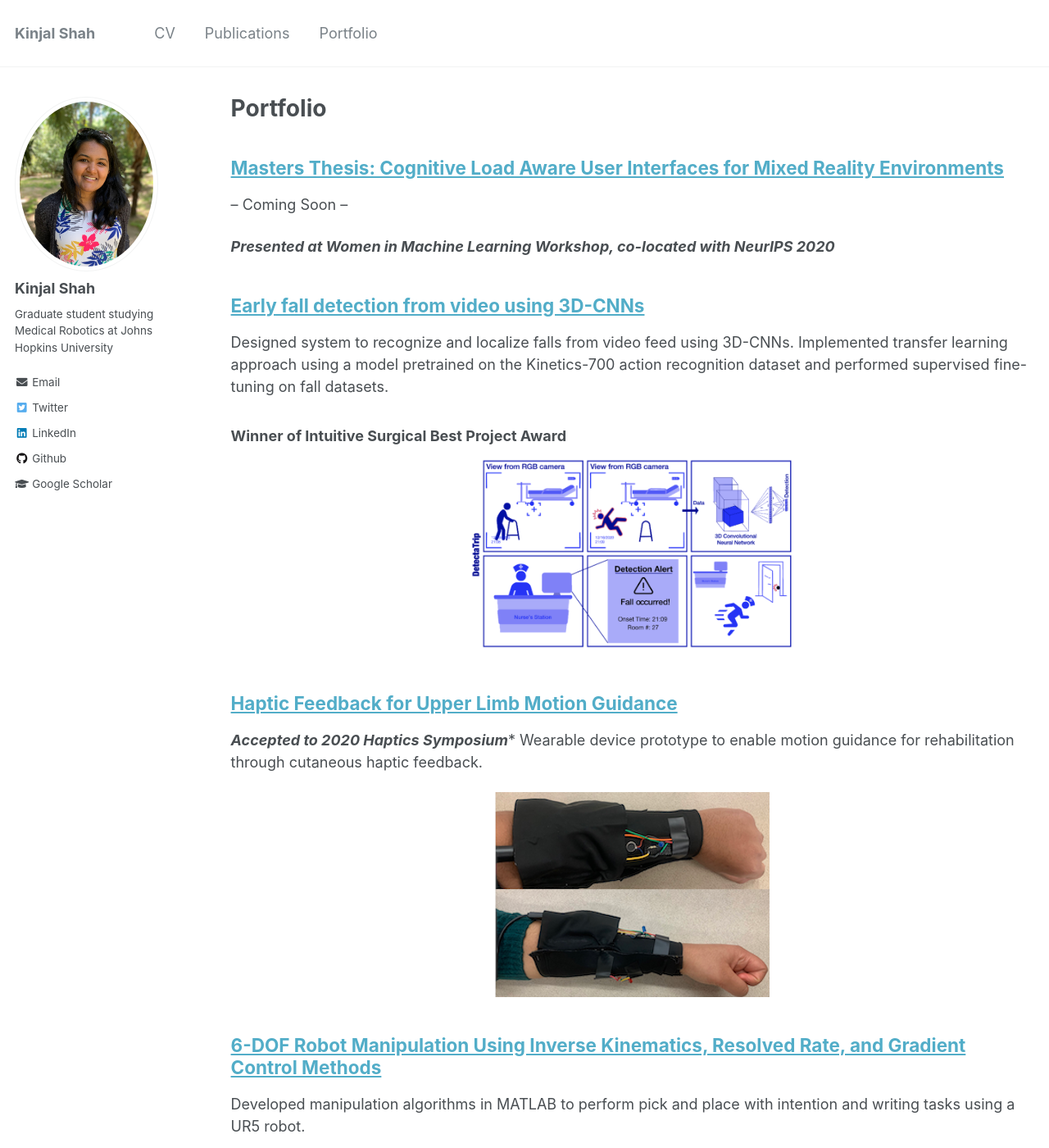
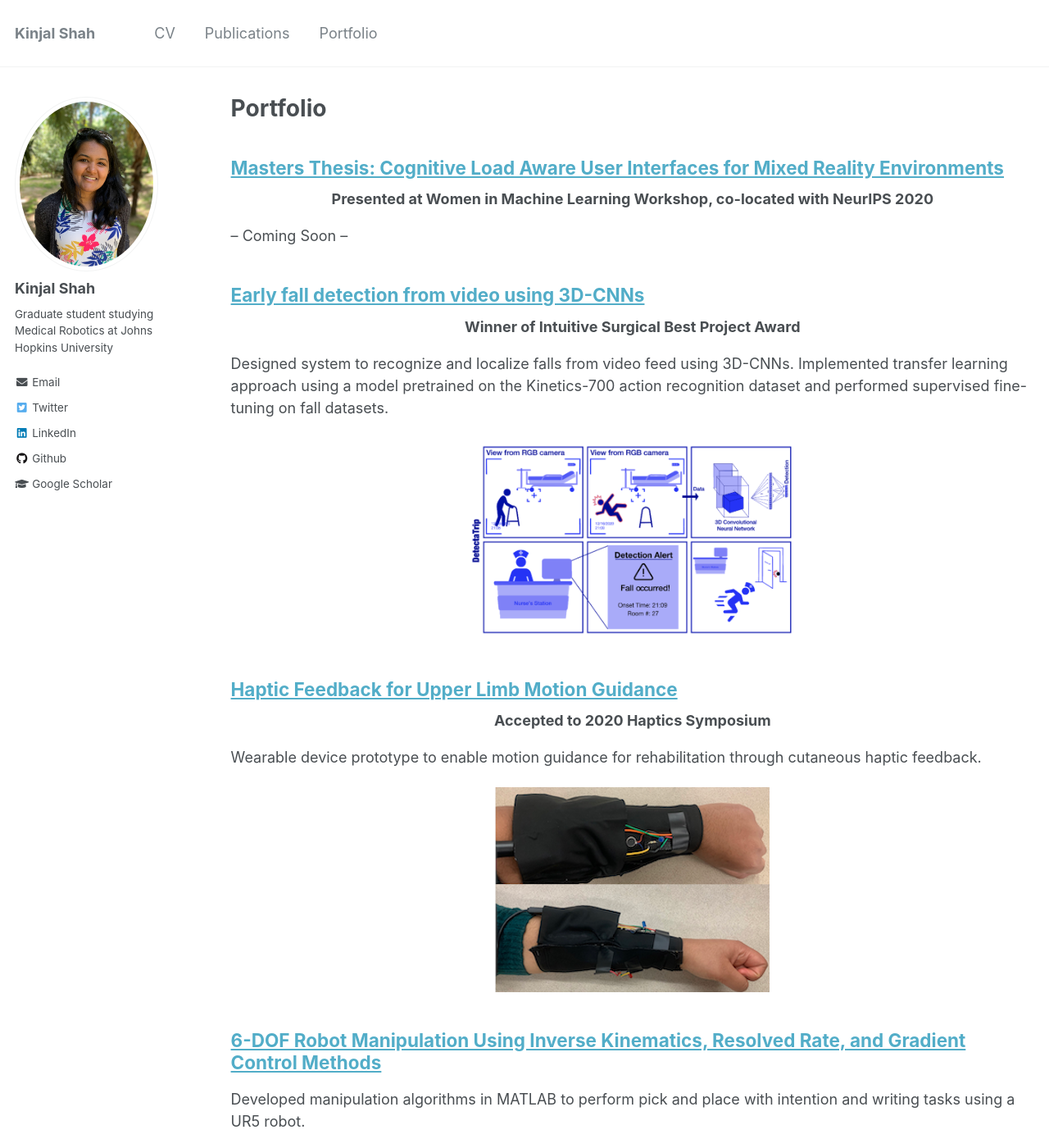
Before and after one commit to kinjmshah/kinjmshah.github.io, a Jekyll site: the page built from _pages/portfolio.md, in a window 1280 px wide and 1400 px high. Shown: the whole window at 82% size. Built offline with Jekyll 4.4.1, drawn with Linux system fonts in a browser that asks for light colours; some of the changed text lies outside the part shown.

Commit message:
Update portfolio.md

```diff
--- a/_pages/portfolio.md
+++ b/_pages/portfolio.md
@@ -7,21 +7,26 @@ author_profile: true
 {% include base_path %}
 
 ## [Masters Thesis: Cognitive Load Aware User Interfaces for Mixed Reality Environments](/portfolio/mastersThesis)
+<div align="center"><b>
+  Presented at Women in Machine Learning Workshop, co-located with NeurIPS 2020
+</b></div>
 -- Coming Soon --
 
-***Presented at Women in Machine Learning Workshop, co-located with NeurIPS 2020***
+## [Early fall detection from video using 3D-CNNs](/portfolio/fallDetection)
+<div align="center"><b>
+  Winner of Intuitive Surgical Best Project Award
+</b></div>
 
-## [Early fall detection from video using 3D-CNNs](/portfolio/fallDetection)
 Designed system to recognize and localize falls from video feed using 3D-CNNs. Implemented transfer learning approach using a model pretrained on the Kinetics-700 action recognition dataset and performed supervised fine-tuning on fall datasets.
-
-### Winner of Intuitive Surgical Best Project Award
 
 <div align="center">
   <img src='/images/dl2020/dl2020_storyBoard.png' width="400px"/>
 </div>
 
 ## [Haptic Feedback for Upper Limb Motion Guidance](/portfolio/hapticGuidance)
-***Accepted to 2020 Haptics Symposium****
+<div align="center"><b>
+  Accepted to 2020 Haptics Symposium
+</b></div>
 Wearable device prototype to enable motion guidance for rehabilitation through cutaneous haptic feedback.
 
 <div align="center">
@@ -35,6 +40,13 @@ Developed manipulation algorithms in MATLAB to perform pick and place with inten
 </div>
 
 ## [UPenn Senior Design: Automated Pancreatic Cancer Diagnostic](/portfolio/UPennSeniorDesign)
+<div align="center"><b>
+  Winner of Bioengineering Senior Design Award
+</b></div>
+
+<div align="center"><b>
+  First Honorable Mention, School of Engineering and Applied Science Senior Design Competition
+</b></div>
 Detected pancreatic cancer cell derived exosomes from human serum at concentrations modeling precancerous stages bydeveloping an automated, microfluidics based point-of-care diagnostic device.
 <div align="center">
   <img src='/images/seniorDesign/inside.png'>
```
